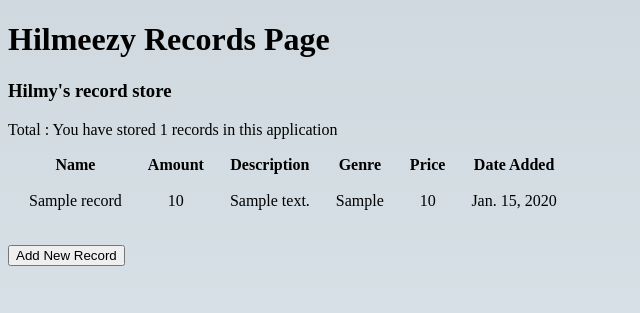
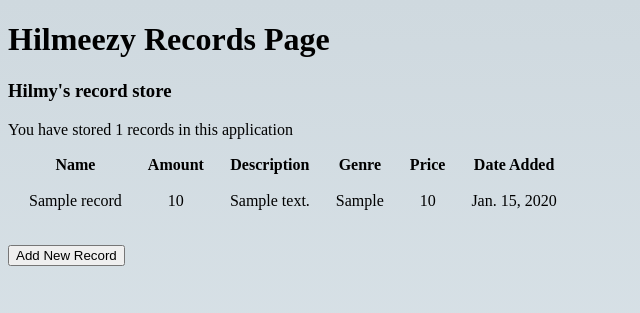
Before and after one commit to m-hilmy-erryanto/hilmeezy-records, a Django app: page / in a window 1280 px wide. Shown: the top 313 px of the page, without its empty margins (0-640 px from the left). Run offline with Django 4.2, Linux system fonts and the light colour scheme; tables that the repository leaves empty hold one stand-in row (values such as "Sample post").

Commit message:
tugas 3 fix

```diff
--- a/main/templates/main.html
+++ b/main/templates/main.html
@@ -6,7 +6,7 @@
 <h3>Hilmy's record store</h3>
 
 
-<span>Total : You have stored {{ records|length }} records in this application</span>
+<span>You have stored {{ records|length }} records in this application</span>
 
 
 <table style="border-spacing: 1rem;">
```
Also changed, not shown: README.md.
